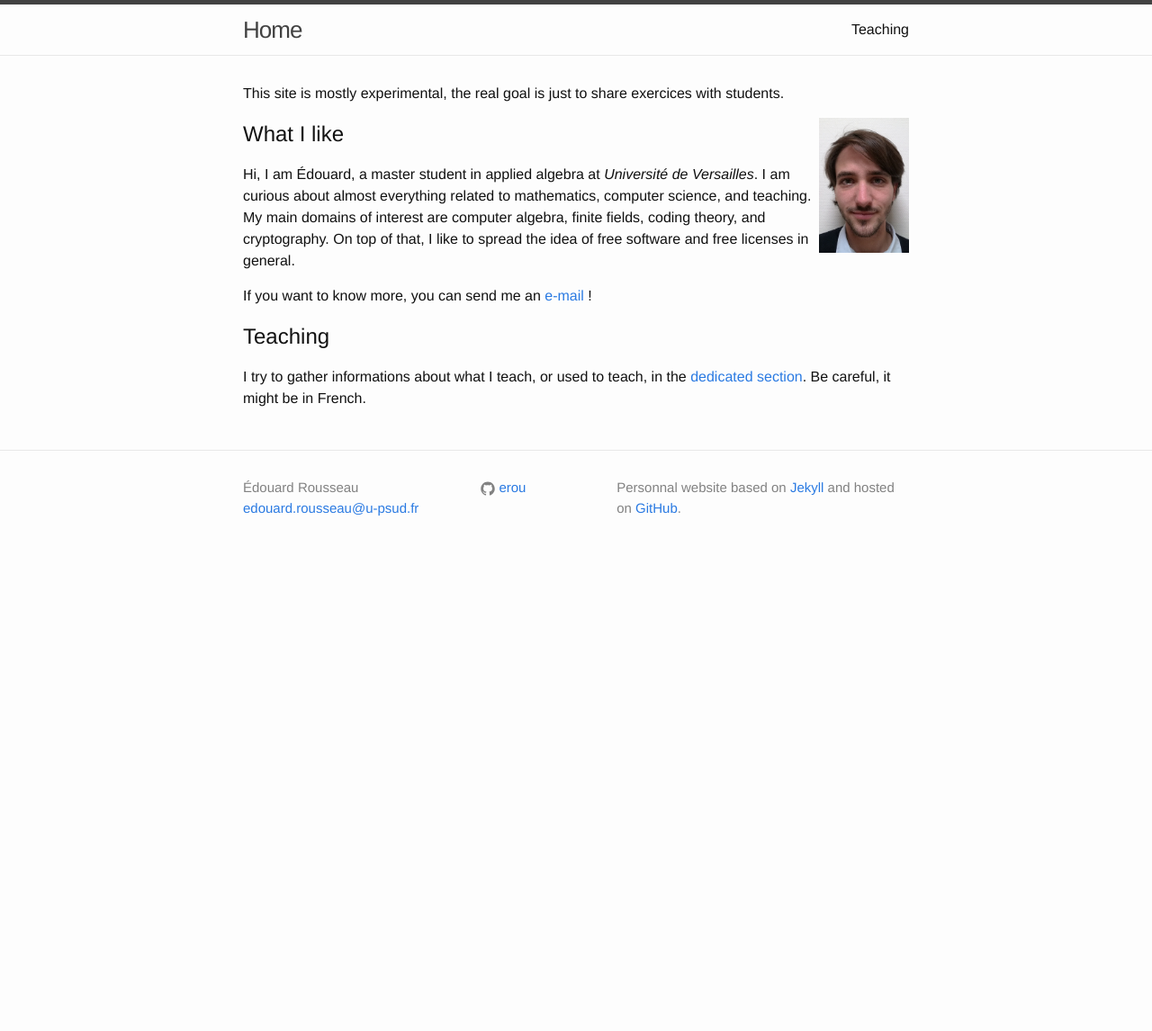
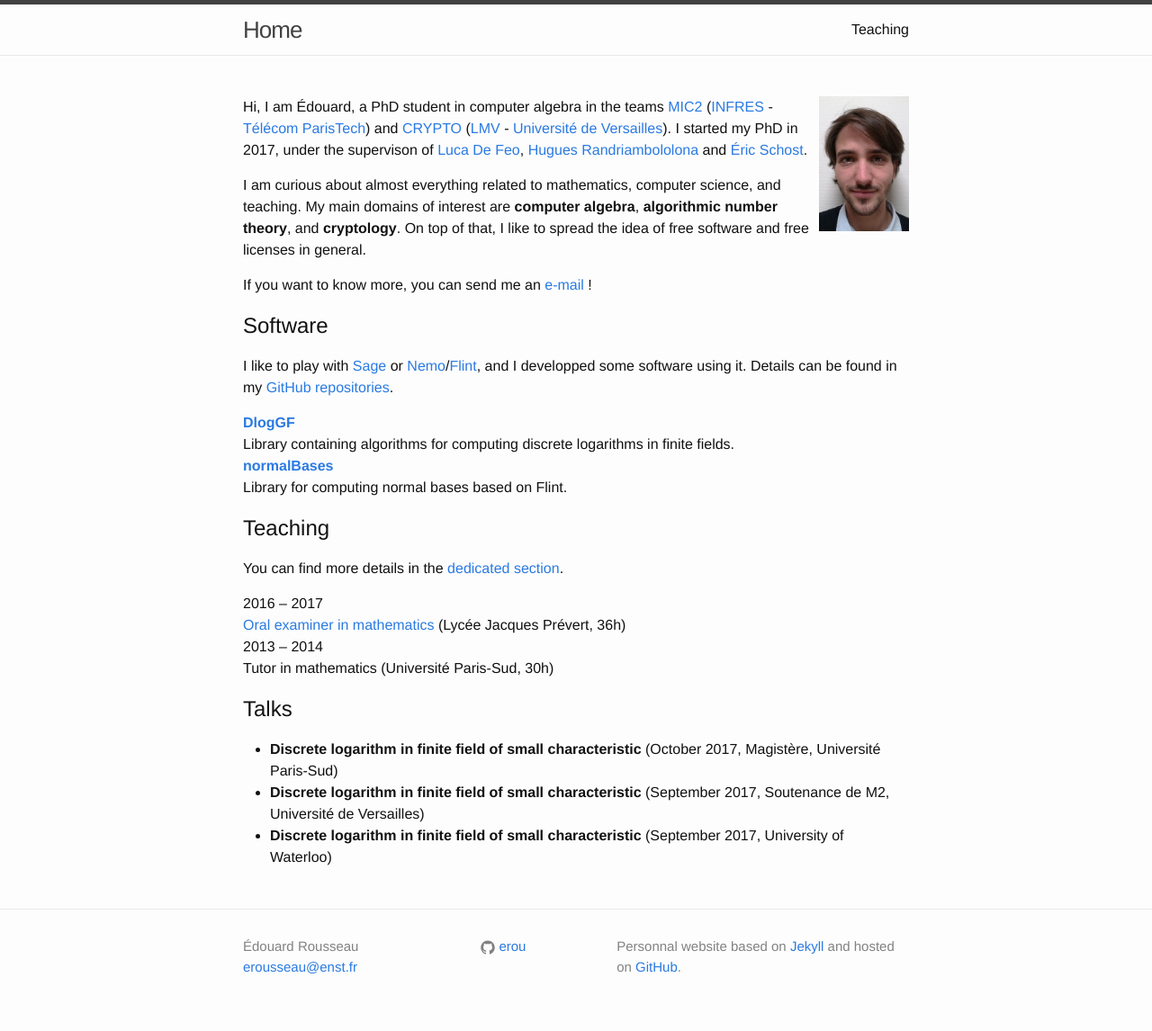
Before and after one commit to erou/erou.github.io, a Jekyll site: the page built from index.md, in a window 1280 px wide. Shown: the whole page at 90% size. Built offline with Jekyll 4.4.1, drawn with Linux system fonts in a browser that asks for light colours; before the commit the page ends 900 px from its top, so only the background shows below that.

Commit message:
new things for the phd

```diff
--- a/_config.yml
+++ b/_config.yml
@@ -15,9 +15,9 @@
 # in the templates via {{ site.myvariable }}.
 title: erou.github.io
 author: Édouard Rousseau
-email: edouard.rousseau@u-psud.fr
+email: erousseau@enst.fr
 description: > # this means to ignore newlines until "baseurl:"
-        Personnal webpage (mostly experimental) based on Jekyll and hosted on GitHub.
+        Personnal webpage based on Jekyll and hosted on GitHub.
 baseurl: # the subpath of your site, e.g. /blog
 url: "http://erou.github.io" # the base hostname & protocol for your site, e.g. http://example.com
 # twitter_username: edouardRousseau
--- a/index.md
+++ b/index.md
@@ -5,22 +5,46 @@
 layout: default
 ---
 
-This site is mostly experimental, the real goal is just to share exercices
-with students.
-
 <img align="right" src="photo-10x15.jpg" alt="What I look like" width="100px">
 
-## What I like
+Hi, I am Édouard, a PhD student in computer algebra in the teams [MIC2](https://www.infres.telecom-paristech.fr/wp/mic2/) ([INFRES](https://www.infres.telecom-paristech.fr/wp/) - [Télécom ParisTech](https://www.telecom-paristech.fr/)) and [CRYPTO](http://lmv.math.cnrs.fr/teams/crypto/) ([LMV](http://lmv.math.cnrs.fr/) - [Université de Versailles](http://www.uvsq.fr/)). I started my PhD in 2017, under the supervison of [Luca De Feo](http://defeo.lu/), [Hugues Randriambololona](http://perso.telecom-paristech.fr/~randriam/) and [Éric Schost](https://cs.uwaterloo.ca/~eschost/).
 
-Hi, I am Édouard, a master student in applied algebra at *Université de
-Versailles*. I am curious about almost everything related to mathematics,
-computer science, and teaching. My main domains of interest are computer algebra,
-finite fields, coding theory, and cryptography. On top of
+I  am curious about almost everything related to mathematics,
+computer science, and teaching. My main domains of interest are **computer
+algebra**, **algorithmic number theory**, and **cryptology**. On top of
 that, I like to spread the idea of free software and free licenses in general.
 
 If you want to know more, you can send me an
-[e-mail](mailto:edouard.rousseau@u-psud.fr) !
+[e-mail](mailto:erousseau@enst.fr) !
+
+## Software
+
+I like to play with [Sage](http://www.sagemath.org/) or
+[Nemo](http://nemocas.org/)/[Flint](http://flintlib.org/), and I developped
+some software using it. Details can be found in my [GitHub repositories](https://github.com/erou?tab=repositories).
+
+[**DlogGF**](https://github.com/erou/DlogGF.jl)
+: Library containing algorithms for computing discrete logarithms in finite
+fields.
+
+[**normalBases**](https://github.com/erou/normalBases)
+: Library for computing normal bases based on Flint.
 
 ## Teaching
 
-I try to gather informations about what I teach, or used to teach, in the [dedicated section](teaching). Be careful, it might be in French.
+You can find more details in the [dedicated section](teaching).
+
+2016 -- 2017
+: [Oral examiner in mathematics](teaching/colles) (Lycée Jacques Prévert, 36h)
+
+2013 -- 2014
+: Tutor in mathematics (Université Paris-Sud, 30h)
+
+## Talks
+
+* **Discrete logarithm in finite field of small characteristic** (October
+  2017, Magistère, Université Paris-Sud)
+* **Discrete logarithm in finite field of small characteristic** (September
+  2017, Soutenance de M2, Université de Versailles)
+* **Discrete logarithm in finite field of small characteristic** (September
+  2017, University of Waterloo)
```
Also changed, not shown: teaching.md (+11 -24 lines), teaching/colles.md (added, +32 -0 lines), 26 other files.
